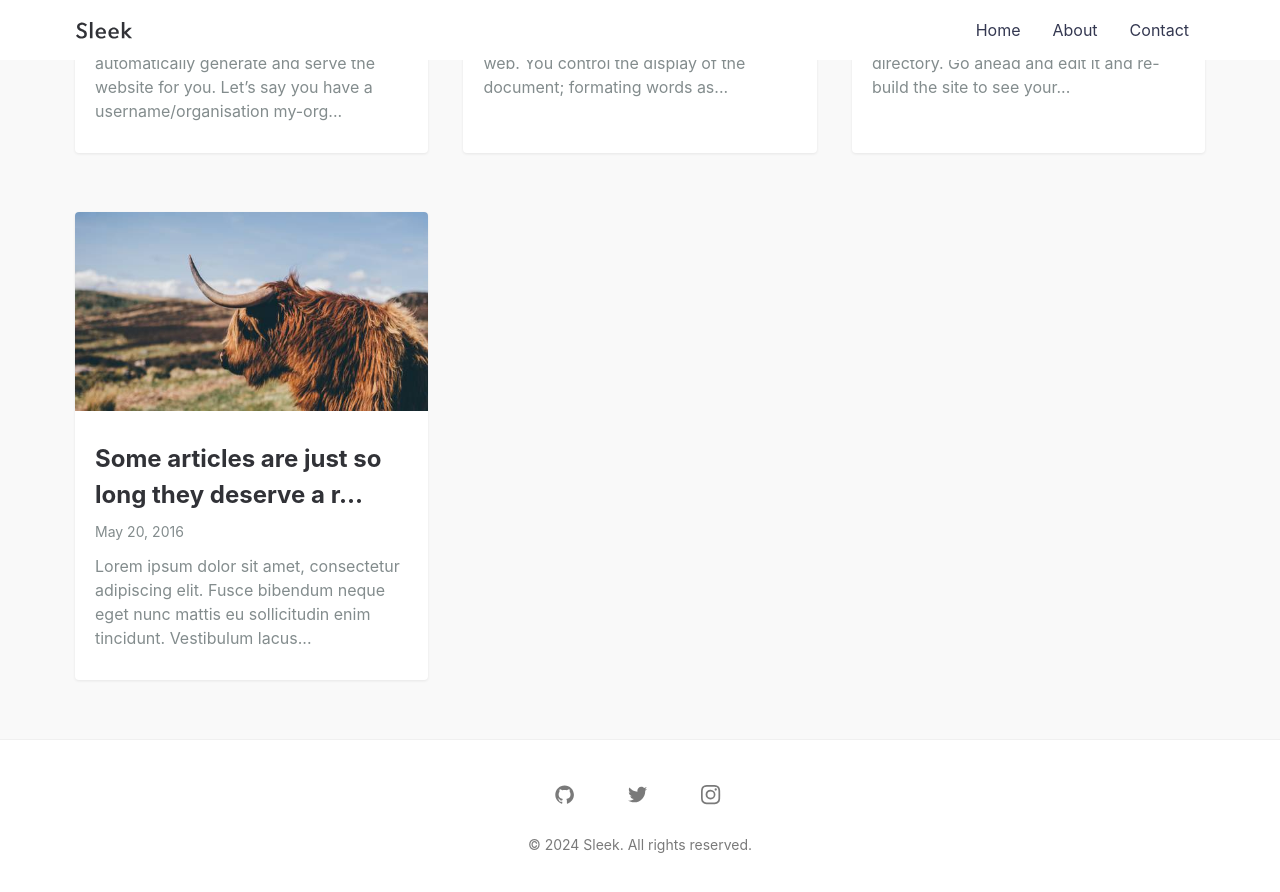
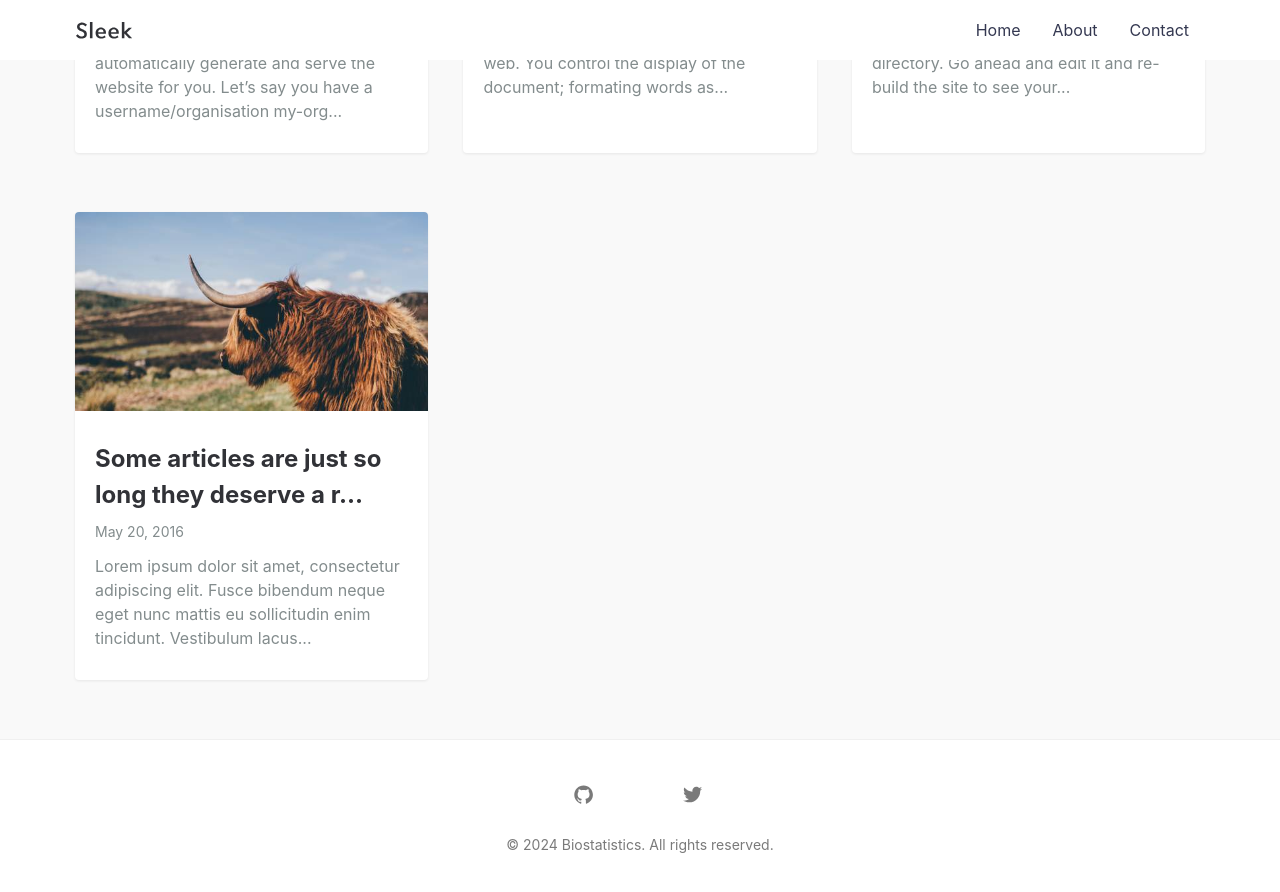
Before and after one commit to alexmclain/alexmclain.github.io, a Jekyll site: the page built from index.md, in a window 1280 px wide and 900 px high, scrolled down 935 px. Shown: the top 892 px of the window. Built offline with Jekyll 4.4.1, drawn with Linux system fonts in a browser that asks for light colours; some of the changed lines change nothing that is shown.

Commit message:
Update _config.yml

```diff
--- a/_config.yml
+++ b/_config.yml
@@ -1,15 +1,15 @@
-title: Sleek # your site title
-author: GitHub User
-email: your-email@domain.com # email for form submission, you also have to change it in _js/scripts.js
+title: Biostatistics # your site title
+author: Alexander McLain
+email: mclaina@mailbox.sc.edu # email for form submission, you also have to change it in _js/scripts.js
 description: > # this means to ignore newlines until "baseurl:"
   Write an awesome description for your new site here. You can edit this
   line in _config.yml. It will appear in your document head meta (for
   Google search results) and in your feed.xml site description.
 baseurl: "/" # the subpath of your site, e.g. /blog
 url: "https://janczizikow.github.io/sleek" # the base hostname & protocol for your site, e.g. http://example.com
-twitter_username: jan_czizikow # replace with your_twitter_username or comment to remove link from footer
-github_username:  janczizikow # replace with your_github_username or comment to remove link from footer
-instagram_username: shanlongjj # replace with your_instagram_username or comment to remove link from footer
+twitter_username: AlexanderMclai2 # replace with your_twitter_username or comment to remove link from footer
+github_username:  alexmclain # replace with your_github_username or comment to remove link from footer
+#instagram_username: shanlongjj # replace with your_instagram_username or comment to remove link from footer
 social:
   name: Your Name
   links:
```
